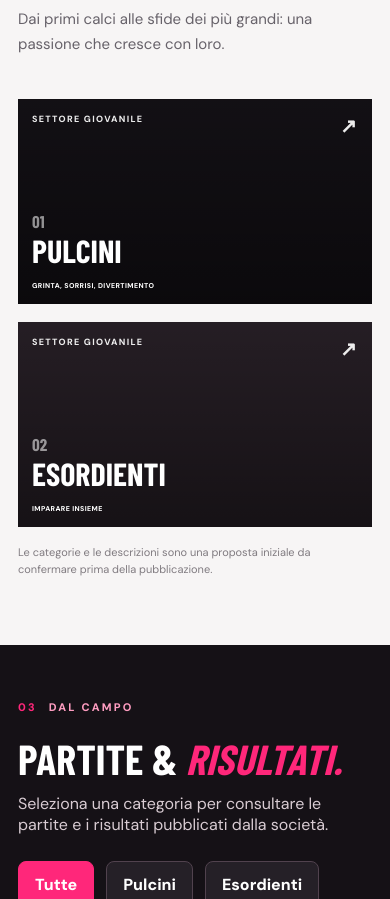
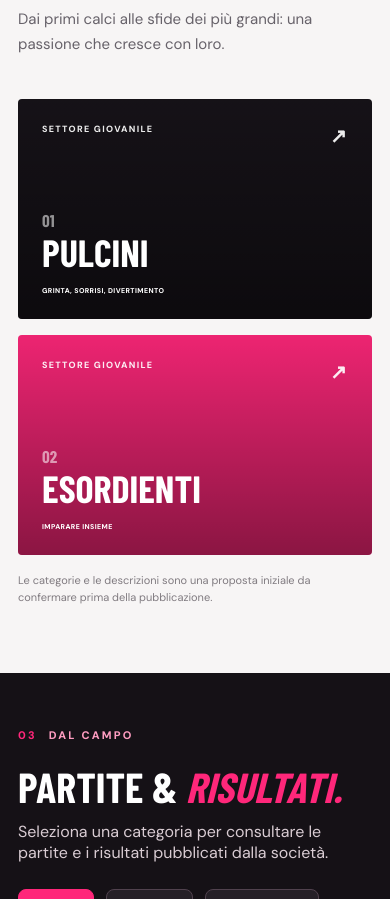
Before and after one commit to asdsalaparuta/salaparuta-calcio, a plain HTML site: page index.html in a window 390 px wide. Shown: the part 1621-2520 px from the top of the page. Drawn offline with nearby package versions, Linux system fonts and the light colour scheme; a web font is replaced by a local one.

Commit message:
Update style.css

```diff
--- a/style.css
+++ b/style.css
@@ -123,3 +123,50 @@
     gap: 18px;
   }
 }
+/* NUOVO DESIGN SCHEDE SQUADRE */
+
+.teams .team-grid {
+  display: grid;
+  grid-template-columns: repeat(2, minmax(0, 1fr));
+  max-width: 1200px;
+  width: 100%;
+  margin: 0 auto;
+  gap: 24px;
+}
+
+/* Dimensioni e proporzioni */
+.teams .team-card {
+  width: 100%;
+  height: 250px;
+  min-width: 0;
+  padding: 30px;
+  border-radius: 4px;
+}
+
+/* Pulcini: nero */
+.teams .team-card:first-child {
+  background-color: #171319;
+}
+
+/* Esordienti: rosa */
+.teams .team-card:nth-child(2) {
+  background-color: #ff277a;
+}
+
+/* Titoli */
+.teams .team-card h3 {
+  font-size: clamp(38px, 4vw, 58px);
+}
+
+/* Smartphone */
+@media (max-width: 700px) {
+  .teams .team-grid {
+    grid-template-columns: 1fr;
+    gap: 16px;
+  }
+
+  .teams .team-card {
+    height: 220px;
+    padding: 24px;
+  }
+}
```
